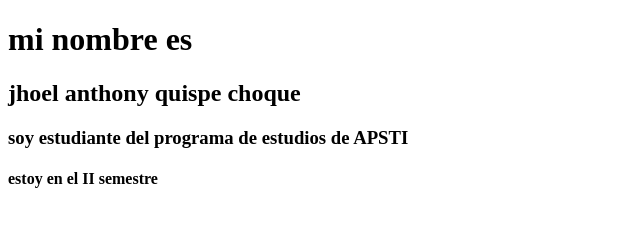
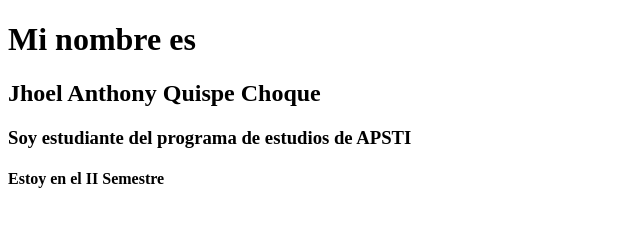
Before and after one commit to jhoel12623/mipaginaweb, a plain HTML site: page index.html in a window 1280 px wide. Shown: the whole page, without its empty margins (0-640 px from the left). Drawn offline with Linux system fonts and the light colour scheme.

Commit message:
pagina de inicio

```diff
--- a/index.html
+++ b/index.html
@@ -1,12 +1,12 @@
 <!DOCTYPE html>
 <html>
 <head>
-    <title>Mi pagina web anthony</title>
+    <title>Mi pagina web de anthony:</title>
 </head>
 <body>
-  <h1>mi nombre es</h1>
-  <h2>jhoel anthony quispe choque</h2>
-  <h3>soy estudiante del programa de estudios de APSTI</h3>
-  <h4>estoy en el II semestre</h4>
+  <h1>Mi nombre es</h1>
+  <h2>Jhoel Anthony Quispe Choque</h2>
+  <h3>Soy estudiante del programa de estudios de APSTI</h3>
+  <h4>Estoy en el II Semestre</h4>
 </body>
 </html>
```
